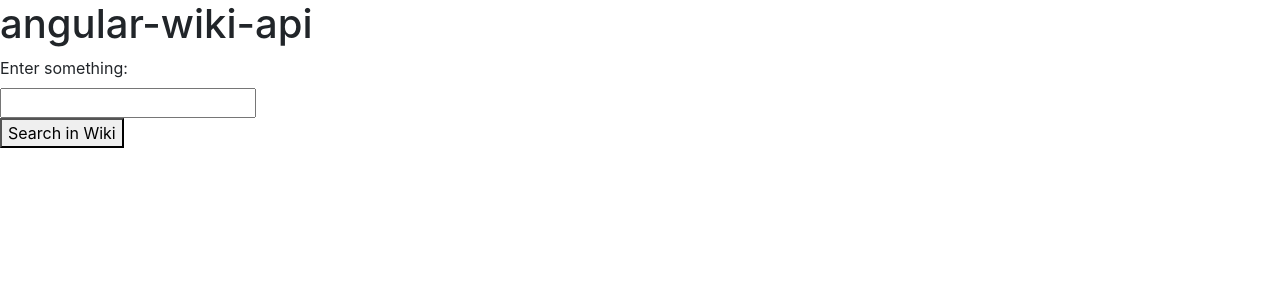
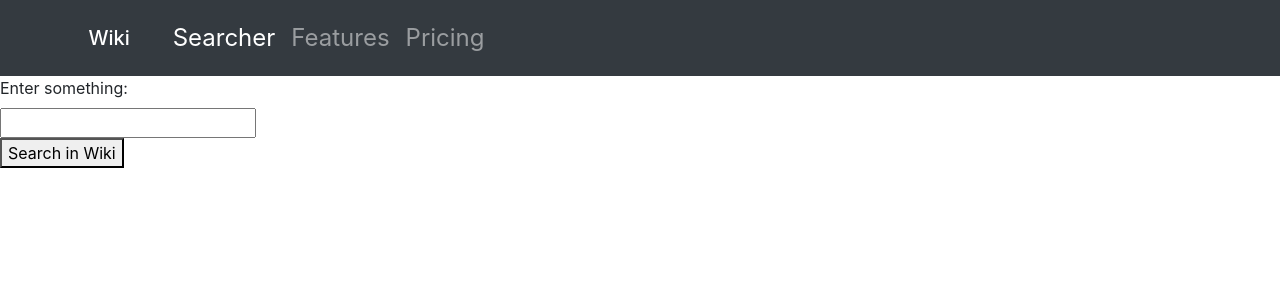
Before and after one commit to anrysliusar/angular-wiki-api, an Angular app: page / in a window 1280 px wide. Shown: the top 300 px of the page. Built offline with nearby package versions, Linux system fonts and the light colour scheme.

Commit message:
added nav and stylized

```diff
--- a/src/app/app.component.css
+++ b/src/app/app.component.css
@@ -0,0 +1,17 @@
+.nav-item{
+  font-size: 150%;
+}
+
+.navbar-brand{
+  margin: 10px;
+}
+
+.collapse{
+  align-items: center;
+}
+
+.padd{
+  padding-left: 5%;
+  padding-right: 2%;
+
+}
--- a/src/app/app.component.html
+++ b/src/app/app.component.html
@@ -1,6 +1,23 @@
-<h1>{{title}}</h1>
+<div>
+  <nav class="navbar navbar-expand-lg navbar-dark bg-dark">
+    <h1 class="navbar-brand padd">{{title}}</h1>
+    <div class="collapse navbar-collapse " id="navbarNav">
+      <ul class="navbar-nav ">
+        <li class="nav-item active">
+          <a class="nav-link" href="#">Searcher</a>
+        </li>
+        <li class="nav-item">
+          <a class="nav-link" href="#">Features</a>
+        </li>
+        <li class="nav-item">
+          <a class="nav-link" href="#">Pricing</a>
+        </li>
+      </ul>
+    </div>
+  </nav>
 
-<app-search-bar (definitionEmitter)="getDefinition($event)"></app-search-bar>
-<div *ngIf="results.length != 0">
-  <app-all-results [results]="results"></app-all-results>
+  <app-search-bar (definitionEmitter)="getDefinition($event)"></app-search-bar>
+  <div *ngIf="results.length != 0">
+    <app-all-results [results]="results"></app-all-results>
+  </div>
 </div>
--- a/src/app/app.component.ts
+++ b/src/app/app.component.ts
@@ -7,7 +7,7 @@ import {WikiService} from './services/wiki.service';
   styleUrls: ['./app.component.css']
 })
 export class AppComponent {
-  title = 'angular-wiki-api';
+  title = 'Wiki';
   results = [];
 
   constructor(private wikiService: WikiService) {
```
